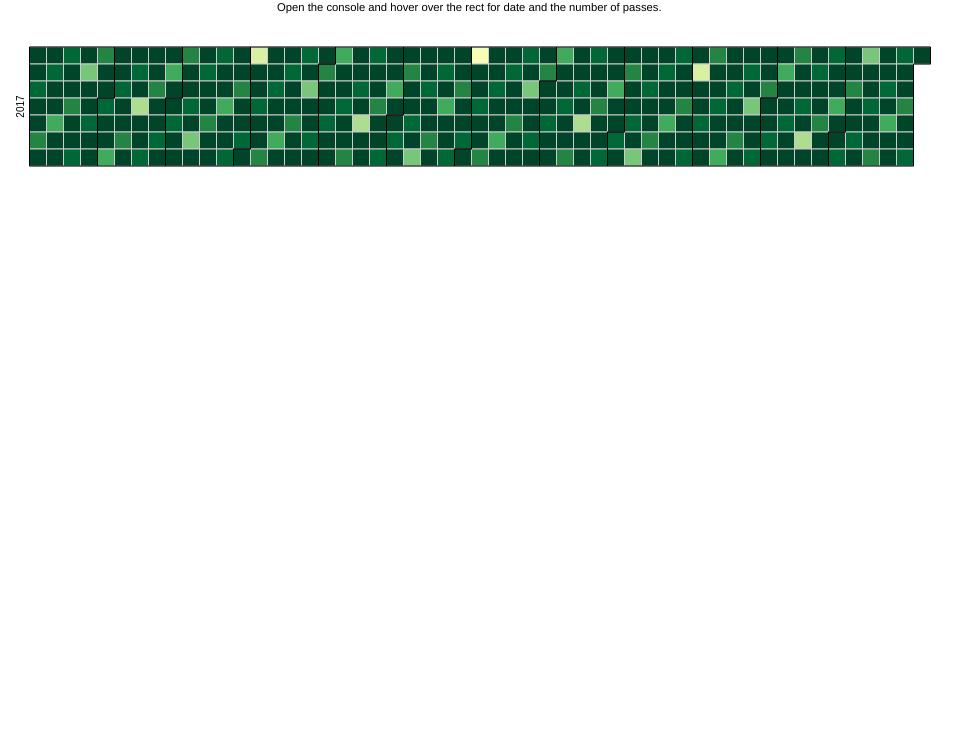
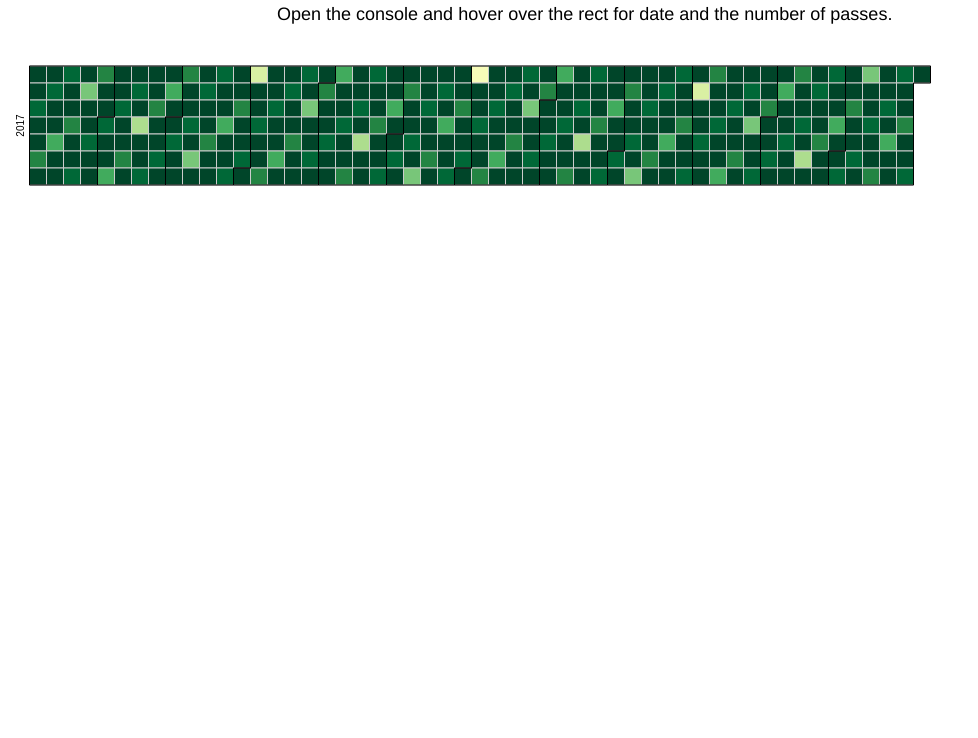
Before and after one commit to mhkeller/binary-birthdays, a plain HTML site: page index.html in a window 1280 px wide. Shown: the part 62-800 px from the top of the page, without its empty margins (0-978 px from the left). Drawn offline with Linux system fonts and the light colour scheme.

Commit message:
bump font size

```diff
--- a/index.html
+++ b/index.html
@@ -42,7 +42,7 @@
       <main>
 
     <h1>Binary birthdays!</h1>
-    <p>Open the console and hover over the rect for date and the number of passes.</p>
+    <p style="font-size: 18px;">Open the console and hover over the rect for date and the number of passes.</p>
     <div id="calendar">
     </div>
   </main>
```
